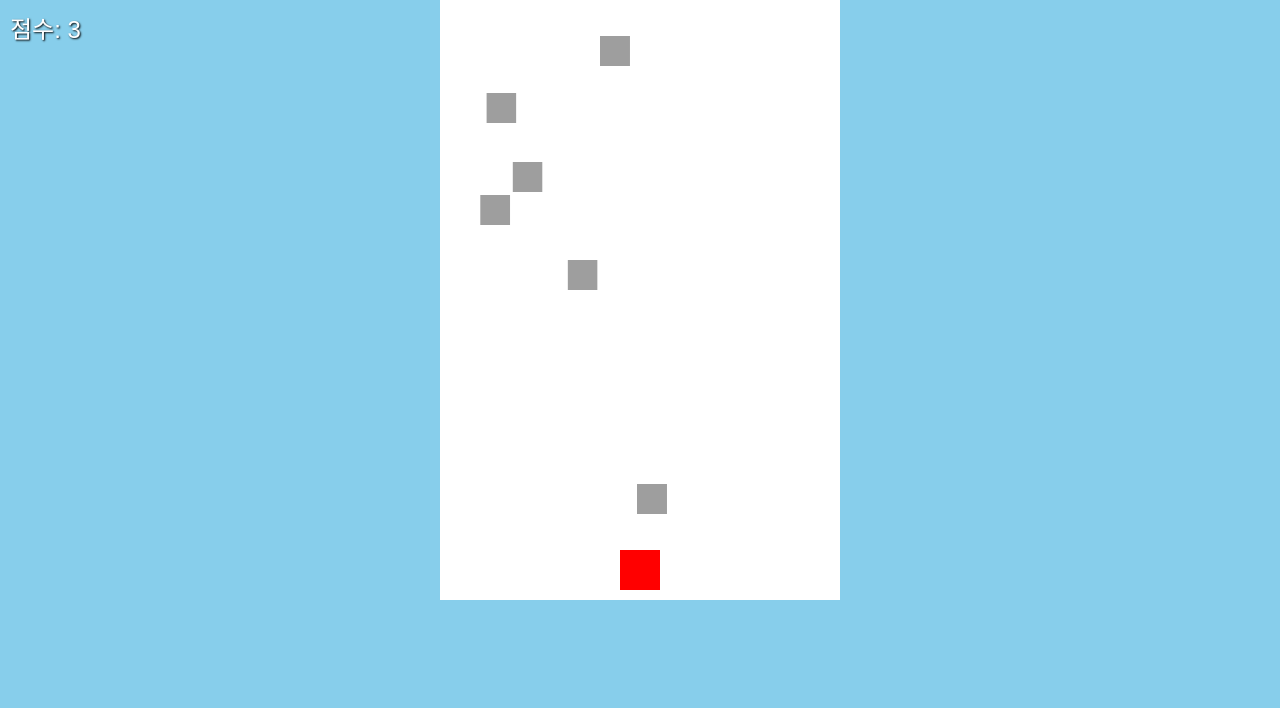
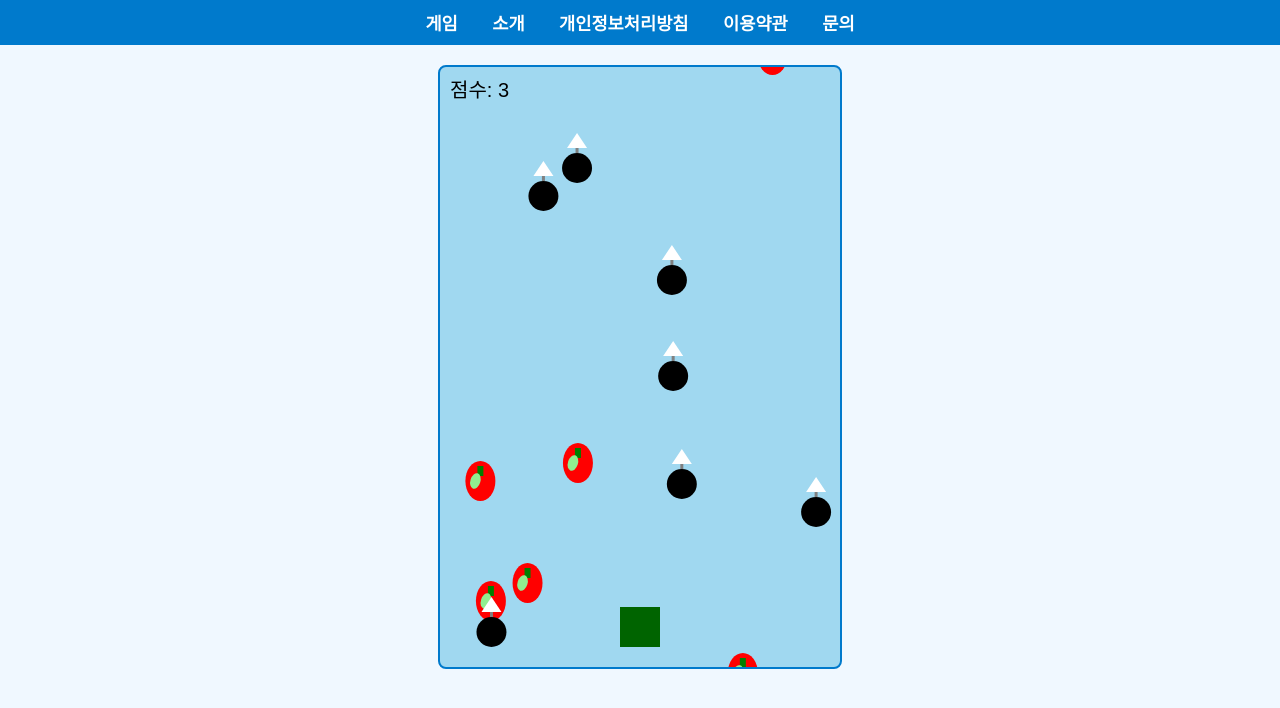
Before and after one commit to korea486/apple-bomb-game, a plain HTML site: page index.html in a window 1280 px wide. Drawn offline with Linux system fonts and the light colour scheme.

Commit message:
Add files via upload

```diff
--- a/index.html
+++ b/index.html
@@ -2,66 +2,133 @@
 <html lang="ko">
 <head>
   <meta charset="UTF-8" />
-  <meta name="viewport" content="width=device-width, initial-scale=1.0" />
+  <meta name="viewport" content="width=device-width, initial-scale=1" />
   <title>사과 폭탄 게임</title>
   <style>
-    html, body {
+    body {
       margin: 0;
-      padding: 0;
-      overflow: hidden;
-      background: #87CEEB; /* 하늘색 */
-      font-family: sans-serif;
+      font-family: Arial, sans-serif;
+      background: #f0f8ff;
+      display: flex;
+      flex-direction: column;
+      align-items: center;
+    }
+    nav {
+      width: 100%;
+      background: #007acc;
+      padding: 10px 0;
+      text-align: center;
+    }
+    nav a {
+      color: white;
+      margin: 0 15px;
+      text-decoration: none;
+      font-weight: bold;
+      font-size: 1.1em;
+    }
+    nav a:hover {
+      text-decoration: underline;
     }
     canvas {
-      display: block;
-      margin: 0 auto;
-      background: #fff;
-    }
-    #score {
-      position: absolute;
-      top: 10px;
-      left: 10px;
-      font-size: 24px;
-      color: white;
-      text-shadow: 1px 1px 2px black;
+      margin-top: 20px;
+      background: #a0d8f0;
+      border: 2px solid #007acc;
+      border-radius: 8px;
     }
   </style>
 </head>
 <body>
-  <div id="score">점수: 0</div>
+  <nav>
+    <a href="index.html">게임</a>
+    <a href="about.html">소개</a>
+    <a href="privacy.html">개인정보처리방침</a>
+    <a href="terms.html">이용약관</a>
+    <a href="contact.html">문의</a>
+  </nav>
+
   <canvas id="gameCanvas" width="400" height="600"></canvas>
 
   <script>
     const canvas = document.getElementById("gameCanvas");
     const ctx = canvas.getContext("2d");
 
-    let player = { x: 180, y: 550, width: 40, height: 40 };
-    let apples = [];
-    let bombs = [];
     let score = 0;
     let gameOver = false;
-    let bombSpawnRate = 1000;
-    let lastBombSpawn = Date.now();
+    const player = { x: canvas.width / 2 - 20, y: canvas.height - 60, width: 40, height: 40, speed: 7 };
 
-    const appleImg = new Image();
-    appleImg.src = "https://cdn-icons-png.flaticon.com/512/415/415733.png"; // 사과 이미지
+    const apples = [];
+    const bombs = [];
+    let bombChance = 0.02; // 폭탄 등장 확률 (시간 지날수록 증가)
 
-    const bombImg = new Image();
-    bombImg.src = "https://cdn-icons-png.flaticon.com/512/564/564619.png"; // 폭탄 이미지
+    // 사과 그리기
+    function drawApple(x, y) {
+      ctx.fillStyle = "red";
+      ctx.beginPath();
+      ctx.ellipse(x + 15, y + 15, 15, 20, 0, 0, Math.PI * 2);
+      ctx.fill();
+      ctx.fillStyle = "green";
+      ctx.fillRect(x + 12, y, 6, 10); // 줄기
+      ctx.beginPath();
+      ctx.fillStyle = "lightgreen";
+      ctx.ellipse(x + 10, y + 15, 5, 8, 0.3, 0, Math.PI * 2);
+      ctx.fill();
+    }
 
-    const bombSound = new Audio("https://www.soundjay.com/button/sounds/button-10.mp3");
+    // 폭탄 그리기
+    function drawBomb(x, y) {
+      ctx.fillStyle = "black";
+      ctx.beginPath();
+      ctx.arc(x + 15, y + 15, 15, 0, Math.PI * 2);
+      ctx.fill();
+      ctx.strokeStyle = "gray";
+      ctx.lineWidth = 3;
+      ctx.beginPath();
+      ctx.moveTo(x + 15, y);
+      ctx.lineTo(x + 15, y - 10);
+      ctx.stroke();
+      ctx.lineWidth = 1;
+      ctx.fillStyle = "white";
+      // 폭탄 불꽃 효과 (간단하게)
+      ctx.beginPath();
+      ctx.moveTo(x + 5, y - 5);
+      ctx.lineTo(x + 25, y - 5);
+      ctx.lineTo(x + 15, y - 20);
+      ctx.fill();
+    }
 
     function drawPlayer() {
-      ctx.fillStyle = "red";
+      ctx.fillStyle = "#006400";
       ctx.fillRect(player.x, player.y, player.width, player.height);
     }
 
-    function drawApple(apple) {
-      ctx.drawImage(appleImg, apple.x, apple.y, 30, 30);
+    function movePlayer(dx) {
+      player.x += dx * player.speed;
+      if (player.x < 0) player.x = 0;
+      if (player.x + player.width > canvas.width) player.x = canvas.width - player.width;
     }
 
-    function drawBomb(bomb) {
-      ctx.drawImage(bombImg, bomb.x, bomb.y, 30, 30);
+    document.addEventListener("keydown", (e) => {
+      if (gameOver) return;
+      if (e.key === "ArrowLeft") movePlayer(-1);
+      else if (e.key === "ArrowRight") movePlayer(1);
+    });
+
+    document.addEventListener("touchmove", (e) => {
+      if (gameOver) return;
+      const touchX = e.touches[0].clientX - canvas.getBoundingClientRect().left;
+      player.x = touchX - player.width / 2;
+      if (player.x < 0) player.x = 0;
+      if (player.x + player.width > canvas.width) player.x = canvas.width - player.width;
+      e.preventDefault();
+    }, { passive: false });
+
+    function collision(rect1, rect2) {
+      return !(
+        rect1.x > rect2.x + rect2.width ||
+        rect1.x + rect1.width < rect2.x ||
+        rect1.y > rect2.y + rect2.height ||
+        rect1.y + rect1.height < rect2.y
+      );
     }
 
     function update() {
@@ -69,76 +136,64 @@
 
       ctx.clearRect(0, 0, canvas.width, canvas.height);
 
-      // 플레이어 이동
+      // 점수 표시
+      ctx.fillStyle = "black";
+      ctx.font = "20px Arial";
+      ctx.fillText("점수: " + score, 10, 30);
+
+      // 사과와 폭탄 생성
+      if (Math.random() < 0.03) {
+        apples.push({ x: Math.random() * (canvas.width - 30), y: -30, width: 30, height: 30 });
+      }
+      if (Math.random() < bombChance) {
+        bombs.push({ x: Math.random() * (canvas.width - 30), y: -30, width: 30, height: 30 });
+      }
+
+      // 시간이 지날수록 폭탄 출현 확률 증가
+      bombChance += 0.00001;
+      if (bombChance > 0.1) bombChance = 0.1;
+
+      // 사과 업데이트 및 충돌 체크
+      for (let i = apples.length - 1; i >= 0; i--) {
+        apples[i].y += 3;
+        drawApple(apples[i].x, apples[i].y);
+
+        if (apples[i].y > canvas.height) {
+          apples.splice(i, 1);
+          continue;
+        }
+
+        if (collision(player, apples[i])) {
+          score++;
+          apples.splice(i, 1);
+        }
+      }
+
+      // 폭탄 업데이트 및 충돌 체크
+      for (let i = bombs.length - 1; i >= 0; i--) {
+        bombs[i].y += 4;
+        drawBomb(bombs[i].x, bombs[i].y);
+
+        if (bombs[i].y > canvas.height) {
+          bombs.splice(i, 1);
+          continue;
+        }
+
+        if (collision(player, bombs[i])) {
+          gameOver = true;
+        }
+      }
+
       drawPlayer();
 
-      // 사과 업데이트
-      apples.forEach((apple, i) => {
-        apple.y += 3;
-        drawApple(apple);
-        if (
-          apple.y + 30 > player.y &&
-          apple.x < player.x + player.width &&
-          apple.x + 30 > player.x
-        ) {
-          apples.splice(i, 1);
-          score++;
-          document.getElementById("score").innerText = "점수: " + score;
-        } else if (apple.y > canvas.height) {
-          apples.splice(i, 1);
-        }
-      });
-
-      // 폭탄 업데이트
-      bombs.forEach((bomb, i) => {
-        bomb.y += 4;
-        drawBomb(bomb);
-        if (
-          bomb.y + 30 > player.y &&
-          bomb.x < player.x + player.width &&
-          bomb.x + 30 > player.x
-        ) {
-          gameOver = true;
-          bombSound.play();
-          alert("게임 오버! 점수: " + score);
-          location.reload();
-        } else if (bomb.y > canvas.height) {
-          bombs.splice(i, 1);
-        }
-      });
-
-      // 사과 생성
-      if (Math.random() < 0.02) {
-        apples.push({ x: Math.random() * (canvas.width - 30), y: 0 });
+      if (gameOver) {
+        ctx.fillStyle = "red";
+        ctx.font = "40px Arial";
+        ctx.fillText("게임 오버", canvas.width / 2 - 100, canvas.height / 2);
+      } else {
+        requestAnimationFrame(update);
       }
-
-      // 폭탄 생성 (점점 빨라짐)
-      const now = Date.now();
-      if (now - lastBombSpawn > bombSpawnRate) {
-        bombs.push({ x: Math.random() * (canvas.width - 30), y: 0 });
-        lastBombSpawn = now;
-        if (bombSpawnRate > 300) bombSpawnRate -= 20; // 점점 자주 떨어짐
-      }
-
-      requestAnimationFrame(update);
     }
-
-    document.addEventListener("keydown", (e) => {
-      if (e.key === "ArrowLeft") player.x -= 20;
-      if (e.key === "ArrowRight") player.x += 20;
-      if (player.x < 0) player.x = 0;
-      if (player.x > canvas.width - player.width)
-        player.x = canvas.width - player.width;
-    });
-
-    canvas.addEventListener("touchmove", (e) => {
-      const touch = e.touches[0];
-      const rect = canvas.getBoundingClientRect();
-      player.x = touch.clientX - rect.left - player.width / 2;
-      if (player.x < 0) player.x = 0;
-      if (player.x > canvas.width - player.width)
-        player.x = canvas.width - player.width;
-    });
 
     update();
   </script>
```
